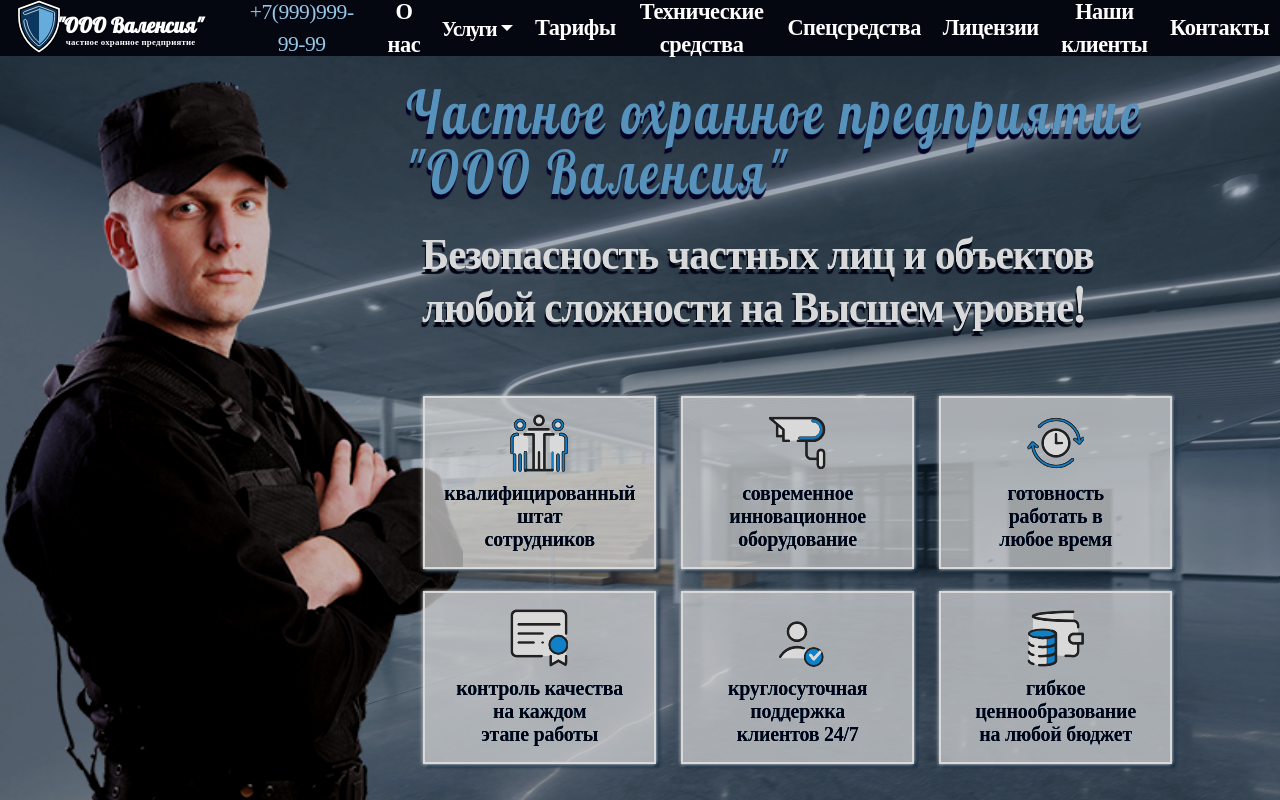
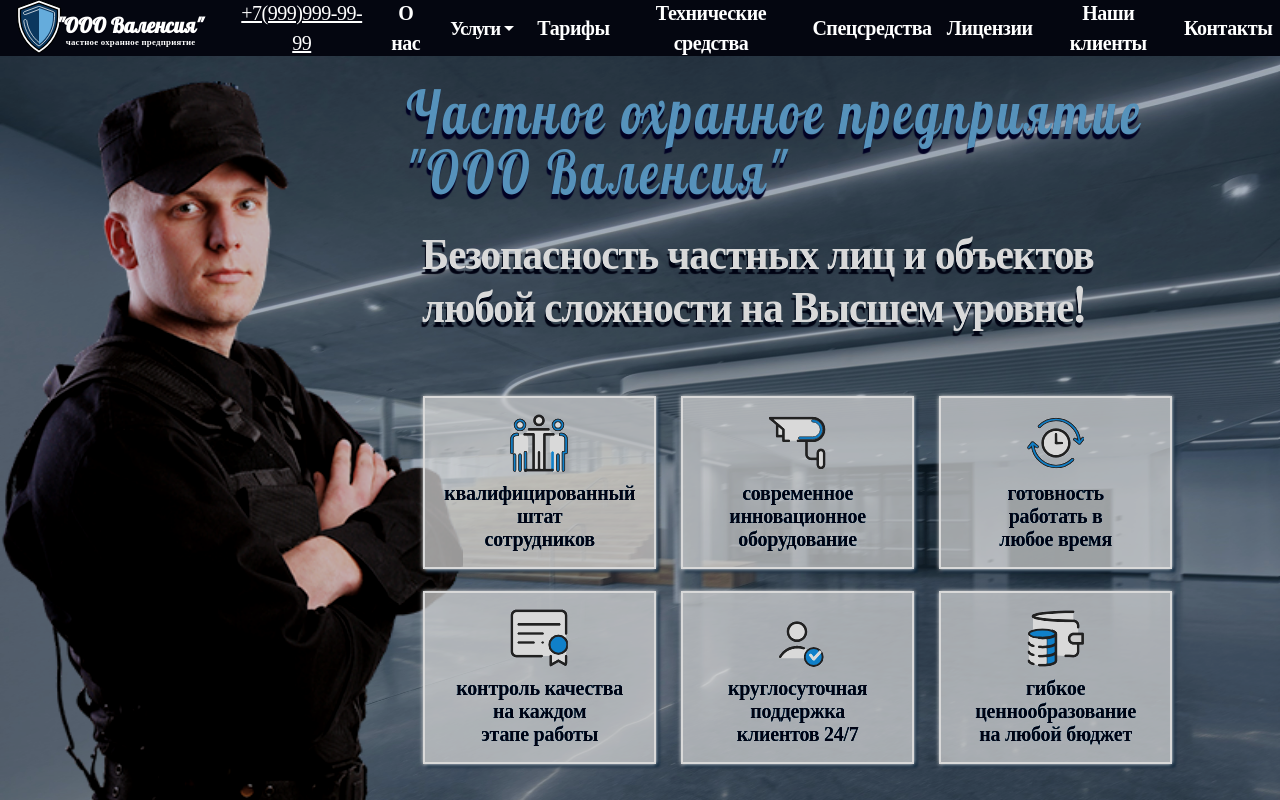
Before and after one commit to AnigalHub/Valencia, a Nuxt app: page / in a window 1280 px wide. Shown: the top 800 px of the page. Built offline with nearby package versions, Linux system fonts and the light colour scheme; a web font is replaced by a local one.

Commit message:
добавлена адаптивность для больших экранов (жо 1200рх)

```diff
--- a/components/navbar.vue
+++ b/components/navbar.vue
@@ -36,7 +36,7 @@
         <b-navbar-nav>
           <b-nav-item id="nav_company" to="/company">О нас</b-nav-item>
           <b-nav-item>
-            <b-dropdown text="Услуги">
+            <b-dropdown text="Услуги" class="menu_service">
               <b-dropdown-item to="/services/guard_of_organizations/" class="menu1">Охрана организаций
                   <div style="top:-.5%" class="menu_org">
                     <b-dropdown-item to="/services/_guard_of_organizations/guard_of_educational_institutions">Охрана образовательных учреждений</b-dropdown-item>
@@ -50,7 +50,7 @@
                   <b-dropdown-item to="/services/_object_guard/guard_of_transport_facilities">Охрана объектов транспорта</b-dropdown-item>
                 </div>
               </b-dropdown-item>
-              <b-dropdown-item to="/services/guard_of_real_estate/" class="menu3">Охрана недвижимости
+             <b-dropdown-item to="/services/guard_of_real_estate/" class="menu3">Охрана недвижимости
                 <div style="top:33%" class="menu_state">
                   <b-dropdown-item to="/services/_guard_of_real_estate/guard_of_commercial_objects">Охрана коммерческих объектов</b-dropdown-item>
                   <b-dropdown-item to="/services/_guard_of_real_estate/guard_private_property">Охрана частных объектов</b-dropdown-item>
@@ -109,7 +109,7 @@
     margin-left: 0;
   }
   .dropdown-item{
-    letter-spacing: -1.5px;
+    letter-spacing: -.8px;
     font-weight: 600 !important;
     color: #ffffff ;
     font-size: 1.25rem;
@@ -135,6 +135,9 @@
       color: #8bcaf5 !important;
     }
   }
+  ul:hover .dropdown-toggle{
+    color:#8bcaf5 !important;
+  }
   .btn {
     padding: 0 !important;
     background: transparent !important;
@@ -150,8 +153,27 @@
       max-height: 100%;
     }
   }
+  @media screen  and (max-width: 1250px) {
+    .dropdown-item,.dropdown-toggle{
+      font-size: 1.1rem !important;
+    }
+  }
+  @media screen and (min-width:1250px) and (max-width: 1310px) {
+    .dropdown-item,.dropdown-toggle{
+      font-size: 1.15rem !important;
+      padding-right: 0.5rem !important;
+      padding-left: 0.5rem !important;
+    }
+  }
+  @media screen and (min-width:1310px) and (max-width: 1400px) {
+    .dropdown-item,.dropdown-toggle{
+      padding-right: 0.55rem !important;
+      padding-left: 0.55rem !important;
+    }
+  }
 </style>
 <style scoped lang="scss">
+
   .container {
     padding: 0 !important;
   }
@@ -193,32 +215,57 @@
     height: 1.7em;
     display: flex;
     align-items: center;
-    font-size: 1.4rem;
     padding-right: 0.68rem !important;
     padding-left: 0.68rem !important;
     text-align: center;
     font-family: "EB Garamond", serif;
     font-weight: 600;
-    letter-spacing: -.5px;
+    letter-spacing: -.45px;
     color: #ffffff !important;
+  }
+  .nav-link{
+    font-size: 1.4rem;
   }
   .telephone{
     font-family: 'Vollkorn', serif;
-    font-size: 1.35rem !important;
+    font-size: 1.35rem;
     letter-spacing: -.5px;
-    color: #97c7e7 !important;
-    font-weight: 400 !important;
+    color: white !important;
+    font-weight: 400 !important;   text-decoration: underline !important;
     &:hover{
-      text-decoration: none !important;
       text-shadow: -.15px 1px .15px #97c7e7;
     }
   }
-  .nav-link:hover{
-    color: #8bcaf5 !important;
-    padding-bottom: 2.5%;
+  @media screen and (max-width: 1250px) {
+    .nav-link:hover {
+      color: #8bcaf5 !important;
+      padding-bottom: 2.5%;
+    }
   }
   #nav_company{
     border: none !important;
+  }
+  @media screen and (max-width: 1250px) {
+    .nav-link,.telephone{
+      font-size: 1.2rem !important;
+      padding-right: 0.425rem !important;
+      padding-left: 0.425rem !important;
+    }
+  }
+
+  @media screen and (min-width:1250px) and (max-width: 1310px) {
+    .nav-link,.telephone{
+      font-size: 1.25rem ;
+      padding-right: 0.475rem !important;
+      padding-left: 0.475rem !important;
+    }
+  }
+  @media screen and (min-width:1310px) and (max-width: 1400px) {
+    .nav-link,.telephone{
+      font-size: 1.3rem;
+      padding-right: 0.525rem !important;
+      padding-left: 0.525rem !important;
+    }
   }
   @media screen and (max-width: 1200px) {
     .navbar-expand-xl .navbar-collapse {
```
